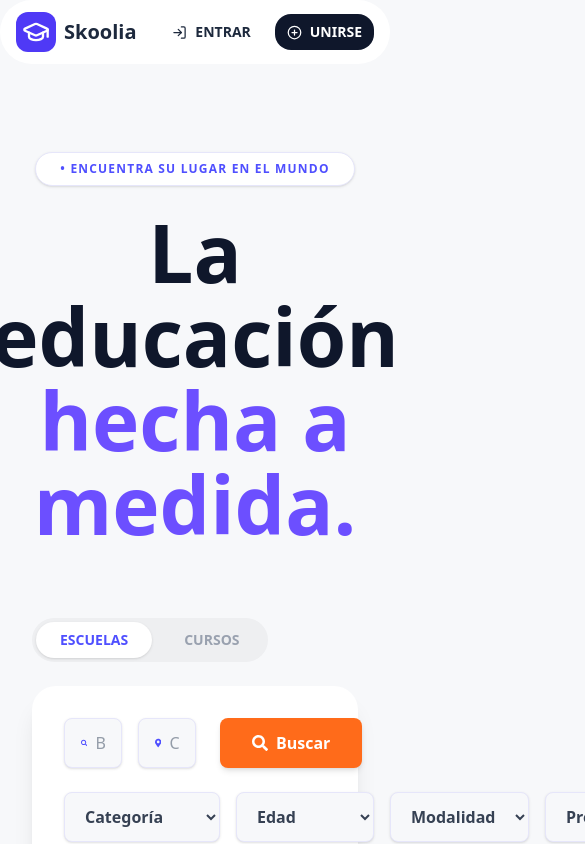
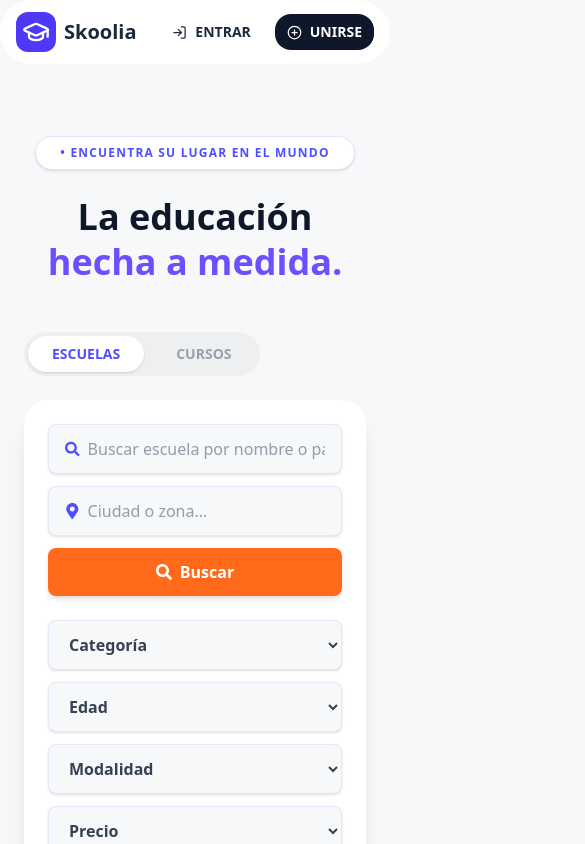
Before and after one commit to matehdz150/Skoolia, a Next.js app in the folder apps/web/: page / in a window 390 px wide. Shown: the top 844 px of the page, 585 px wide, since content can reach past the window. Built offline with nearby package versions, Linux system fonts and the light colour scheme.

Commit message:
style(responsive-home): adjust HeroParentsSection typography/spacing and make SearchBar mobile-friendly (stack inputs/button, responsive filter grid)

```diff
--- a/apps/web/components/home/HeroParentsSection.tsx
+++ b/apps/web/components/home/HeroParentsSection.tsx
@@ -2,7 +2,7 @@ import SearchBar from "../layout/SearchBar";
 
 export default function HeroSection() {
     return (
-        <section className="w-full max-w-6xl mx-auto px-8 pt-16 pb-8 flex flex-col items-center text-center">
+        <section className="w-full max-w-6xl mx-auto px-6 sm:px-8 pt-12 sm:pt-16 pb-8 flex flex-col items-center text-center">
             {/* Subtítulo pequeño */}
             <div className="mb-6">
                 <span className="inline-block px-6 py-2 rounded-full bg-white text-[#4f4fff] font-bold text-xs tracking-widest shadow-sm uppercase border border-[#e6e6fa]">
@@ -10,14 +10,14 @@ export default function HeroSection() {
                 </span>
             </div>
             {/* Título principal */}
-            <h1 className="text-[5rem] leading-[1.05] font-extrabold text-slate-900 mb-2">
+            <h1 className="text-4xl sm:text-6xl md:text-7xl leading-tight md:leading-[1.05] font-extrabold text-slate-900 mb-2">
                 La educación <br />
                 <span className="text-[#6c4fff] block" style={{ fontWeight: 900 }}>
                     hecha a medida.
                 </span>
             </h1>
             {/* SearchBar */}
-            <div className="w-full mt-16">
+            <div className="w-full mt-10 md:mt-16">
                 <SearchBar />
             </div>
         </section>
--- a/apps/web/components/layout/SearchBar.tsx
+++ b/apps/web/components/layout/SearchBar.tsx
@@ -53,10 +53,10 @@ export default function SearchBar() {
             </div>
 
             {/* Main Search Box */}
-            <div className="w-full max-w-5xl bg-white rounded-3xl shadow-xl px-8 py-8 flex flex-col gap-4">
+            <div className="w-full max-w-5xl bg-white rounded-3xl shadow-xl px-6 sm:px-8 py-6 sm:py-8 flex flex-col gap-4">
                 {/* Search Inputs */}
-                <div className="flex w-full gap-4 mb-2">
-                    <div className="flex items-center bg-[#f7f8fa] border border-[#e6e6fa] rounded-lg px-4 py-3 w-1/2 shadow-sm">
+                <div className="flex w-full flex-col md:flex-row gap-3 md:gap-4 mb-2">
+                    <div className="flex items-center bg-[#f7f8fa] border border-[#e6e6fa] rounded-lg px-4 py-3 w-full md:w-1/2 shadow-sm">
                         <FaSearch className="text-[#4f4fff] mr-2" />
                         <input
                             className="bg-transparent outline-none w-full text-base text-slate-700"
@@ -69,7 +69,7 @@ export default function SearchBar() {
                             onChange={(e) => setQuery(e.target.value)}
                         />
                     </div>
-                    <div className="flex items-center bg-[#f7f8fa] border border-[#e6e6fa] rounded-lg px-4 py-3 w-1/2 shadow-sm">
+                    <div className="flex items-center bg-[#f7f8fa] border border-[#e6e6fa] rounded-lg px-4 py-3 w-full md:w-1/2 shadow-sm">
                         <FaMapMarkerAlt className="text-[#4f4fff] mr-2" />
                         <input
                             className="bg-transparent outline-none w-full text-base text-slate-700"
@@ -89,7 +89,7 @@ export default function SearchBar() {
                                 router.push('/?loginPrompt=1');
                             }
                         }}
-                        className="flex items-center justify-center bg-[#ff6b1a] hover:bg-[#ff7f3f] text-white font-bold px-8 py-3 rounded-lg transition text-base shadow-md ml-2"
+                        className="flex items-center justify-center bg-[#ff6b1a] hover:bg-[#ff7f3f] text-white font-bold px-8 py-3 rounded-lg transition text-base shadow-md md:ml-2 w-full md:w-auto"
                     >
                         <FaSearch className="mr-2" />
                         Buscar
@@ -97,7 +97,7 @@ export default function SearchBar() {
                 </div>
 
                 {/* Filters */}
-                <div className="flex w-full gap-4">
+                <div className="grid grid-cols-1 sm:grid-cols-2 lg:grid-cols-5 w-full gap-3 sm:gap-4">
                     {/* Categoría */}
                     <select
                         name="categoria"
```
